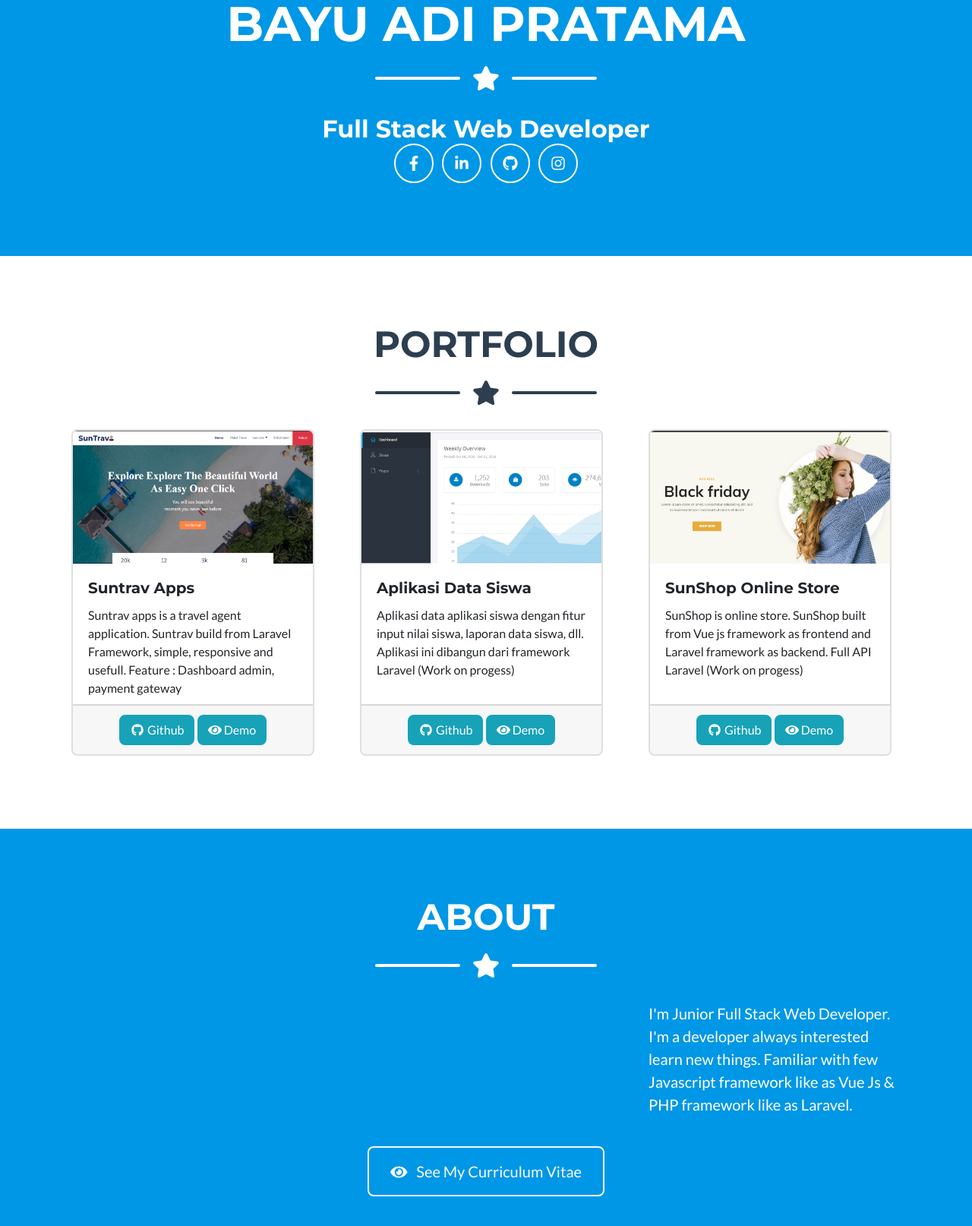
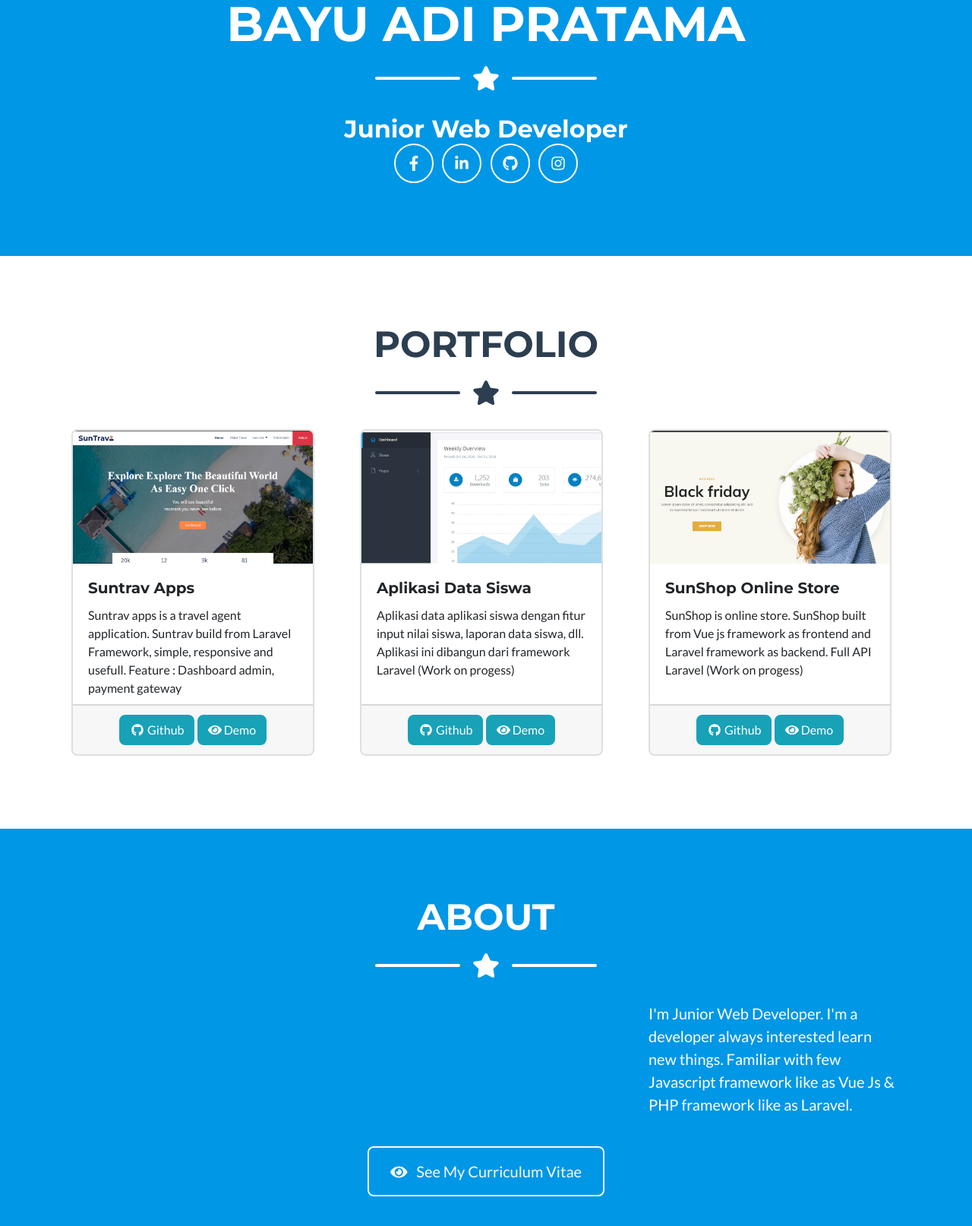
Before and after one commit to massndp/massndp.github.io, a plain HTML site: page index.html in a window 1280 px wide. Shown: the part 518-2132 px from the top of the page at 76% size. Drawn offline with nearby package versions, Linux system fonts and the light colour scheme.

Commit message:
Update index.html

```diff
--- a/index.html
+++ b/index.html
@@ -48,7 +48,7 @@
                     <div class="divider-custom-line"></div>
                 </div>
                 <!-- Masthead Subheading-->
-                <h2 class="mb-0">Full Stack Web Developer</h2>
+                <h2 class="mb-0">Junior Web Developer</h2>
                 <ul class="list-inline mb-0">
                     <li class="list-inline-item">
                       <a class="btn btn-outline-light btn-social text-center rounded-circle" href="https://facebook.com/bayuap8/" target="blank">
@@ -160,7 +160,7 @@
                 </div>
                 <!-- About Section Content-->
                 <div class="row">
-                    <div class="col-lg-4 ml-auto"><p class="lead">I'm Junior Full Stack Web Developer. I'm a developer always interested learn new things. Familiar with few Javascript framework like as Vue Js & PHP framework like as Laravel.</p></div>
+                    <div class="col-lg-4 ml-auto"><p class="lead">I'm Junior Web Developer. I'm a developer always interested learn new things. Familiar with few Javascript framework like as Vue Js & PHP framework like as Laravel.</p></div>
 <!--                     <div class="col-lg-4 mr-auto"><p class="lead">I've previously built a website with Vue Js as frontend and Laravel as backend. I interested and try learn Flutter, so I will learn new things and upgrade myskill and I love what I do.</p></div> -->
                 </div>
                 <!-- About Section Button-->
```
